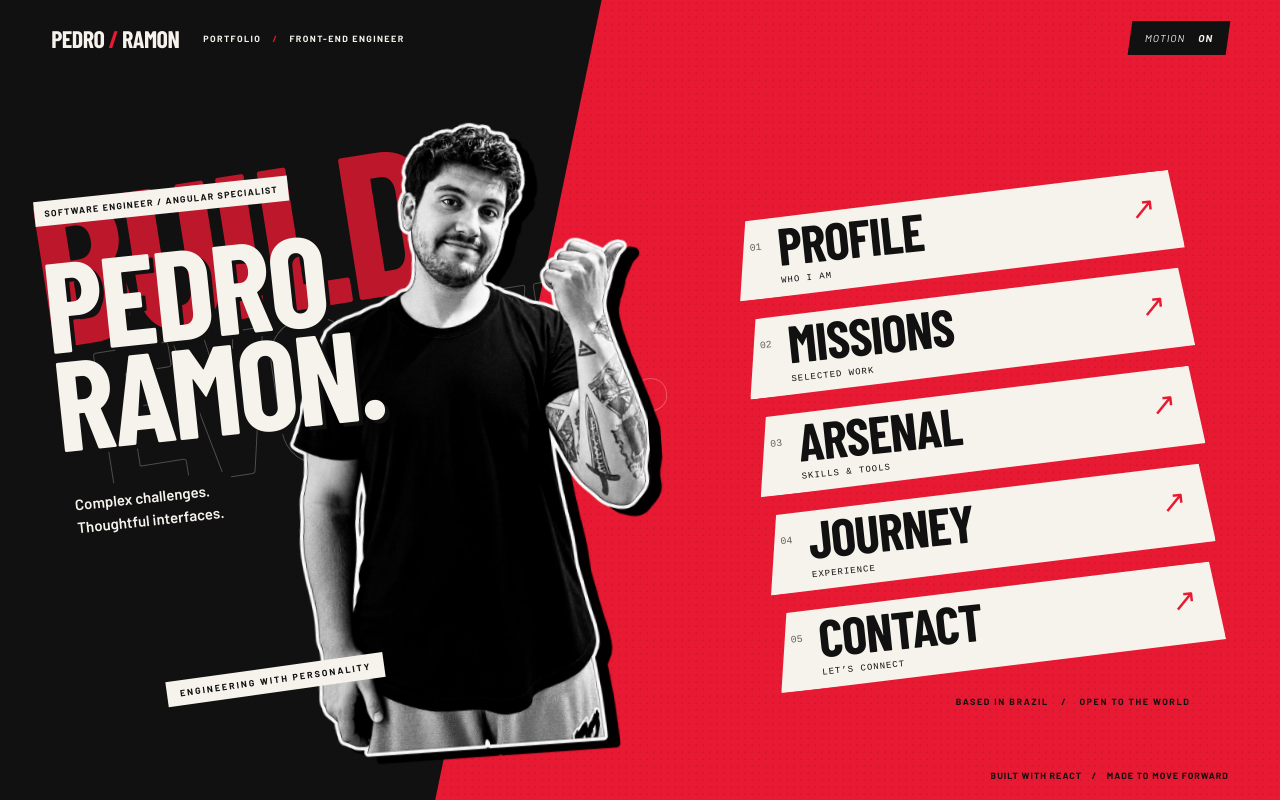
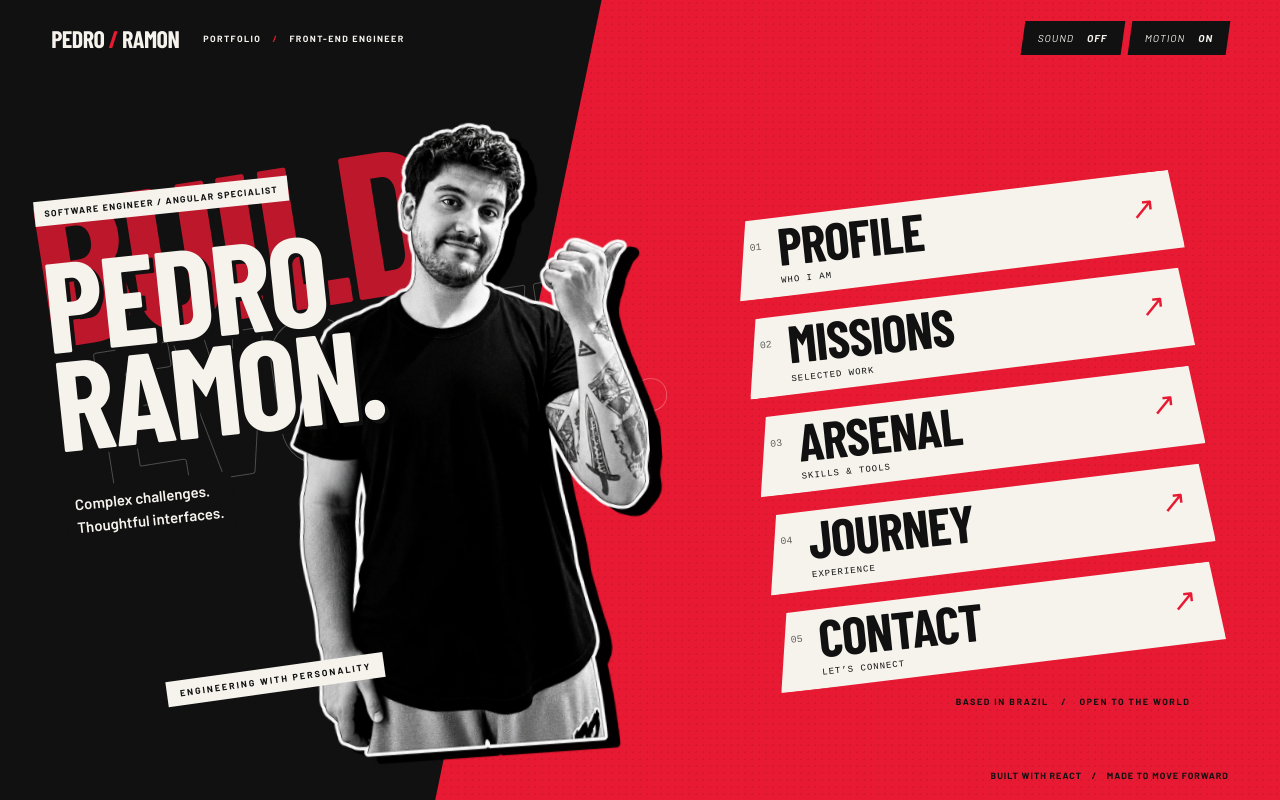
Before and after one commit to Pedro-Ramonn/portfolio-persona, a React (Vite) app: page / in a window 1280 px wide. Built offline with nearby package versions, Linux system fonts and the light colour scheme; a web font is replaced by a local one.

Commit message:
feat: add opt-in Persona 5 menu selection audio

```diff
--- a/src/main.jsx
+++ b/src/main.jsx
@@ -2,6 +2,7 @@ import React, { useEffect, useRef, useState } from 'react';
 import { createRoot } from 'react-dom/client';
 import { sections, projects, skillGroups, nextSection, resolveRoute } from './data.js';
 import './styles.css';
+import { useMenuSound } from './useMenuSound.js';
 
 const asset = name => `${import.meta.env.BASE_URL}portraits/${name}`;
 
@@ -109,6 +110,7 @@ function Home({ onNavigate }) {
 }
 
 function App() {
+  const sound = useMenuSound();
   const [route, setRoute] = useState(() => resolveRoute(window.location.hash));
   const [motion, setMotion] = useState(() => !window.matchMedia('(prefers-reduced-motion: reduce)').matches);
   const contentRef = useRef();
@@ -136,9 +138,9 @@ function App() {
   }, [route]);
   function navigate(id) { shouldFocus.current = id !== 'home'; }
 
-  return <div className={`app ${home ? 'is-home' : 'is-detail'} ${motion ? '' : 'reduce-motion'} scene-${route}`}>
+  return <div onClickCapture={sound.onMenuClick} className={`app ${home ? 'is-home' : 'is-detail'} ${motion ? '' : 'reduce-motion'} scene-${route}`}>
     <a className="skip-link" href="#content" onClick={event => { event.preventDefault(); document.getElementById('content')?.focus(); }}>Skip to content</a><div className="halftone" aria-hidden="true" />
-    <header><a className="wordmark" href="#/home" aria-label="Pedro Ramon — home">PEDRO<span>/</span>RAMON</a><p>PORTFOLIO <span>/</span> FRONT-END ENGINEER</p><button className="motion-button" onClick={() => setMotion(value => !value)} aria-pressed={motion}>MOTION <b>{motion ? 'ON' : 'OFF'}</b></button></header>
+    <header><a className="wordmark" href="#/home" aria-label="Pedro Ramon — home">PEDRO<span>/</span>RAMON</a><p>PORTFOLIO <span>/</span> FRONT-END ENGINEER</p><div className="header-controls"><button className="sound-button" onClick={sound.toggle} aria-pressed={sound.enabled} aria-label={sound.enabled ? 'Turn menu sounds off' : 'Turn menu sounds on'}>SOUND <b>{sound.enabled ? 'ON' : 'OFF'}</b></button><button className="motion-button" onClick={() => setMotion(value => !value)} aria-pressed={motion}>MOTION <b>{motion ? 'ON' : 'OFF'}</b></button></div></header>
     {home ? <Home onNavigate={navigate} /> : <main className="detail-scene" key={route}>
       <aside className="scene-identity"><a className="back-link" href="#/home">← BACK TO MENU</a><div className="scene-portrait"><span className="scene-word" aria-hidden="true">{section.label}</span><img src={asset(section.portrait)} alt={section.alt} /><span className="scene-counter">{section.number}<small>/ 05</small></span></div><Menu compact route={route} onNavigate={navigate} /></aside>
       <section className="content-shell" ref={contentRef} id="content" tabIndex={-1} aria-labelledby="scene-heading"><div className="page-content"><div className="section-kicker"><span>{section.number} / 05</span><h2 ref={headingRef} tabIndex={-1} id="scene-heading">{section.caption}</h2></div><Page /></div></section>
--- a/src/styles.css
+++ b/src/styles.css
@@ -52,3 +52,12 @@ footer{justify-content:flex-end}
   .scene-skills .body-copy{font-size:14px}
   .languages{font-size:11px}
 }
+
+/* Sound is opt-in; both preference controls remain reachable on small screens. */
+.header-controls{margin-left:auto;display:flex;align-items:center;gap:8px}
+.header-controls .motion-button{margin-left:0}
+.sound-button{background:var(--ink);color:var(--paper);font-size:10px;letter-spacing:1px;padding:11px 15px;transform:skew(-8deg);white-space:nowrap}
+.sound-button b{margin-left:10px}
+.sound-button[aria-pressed=true]{background:var(--paper);color:var(--ink)}
+@media(max-width:760px){.header-controls{gap:6px}.sound-button{font-size:8px;padding:9px}.sound-button b{margin-left:6px}}
+@media(max-width:360px){.wordmark{font-size:17px}.header-controls{gap:5px}.header-controls button{letter-spacing:.3px;padding:8px}.header-controls b{margin-left:4px}}
--- /dev/null
+++ b/src/useMenuSound.js
@@ -0,0 +1,48 @@
+import { useEffect, useRef, useState } from 'react';
+
+const preferenceKey = 'portfolio.sound.enabled';
+const menuSelector = '.home-menu a, .scene-menu a, .project-picker button, .back-link, .wordmark';
+
+export function useMenuSound() {
+  const [enabled, setEnabled] = useState(() => {
+    try { return localStorage.getItem(preferenceKey) === 'true'; }
+    catch { return false; }
+  });
+  const audioRef = useRef(null);
+
+  function stop() {
+    if (audioRef.current) {
+      audioRef.current.pause();
+      audioRef.current.currentTime = 0;
+    }
+  }
+
+  useEffect(() => () => {
+    if (audioRef.current) audioRef.current.pause();
+  }, []);
+
+  function play() {
+    if (!audioRef.current) {
+      audioRef.current = new Audio(`${import.meta.env.BASE_URL}audio/menu-select.mp3`);
+      audioRef.current.volume = 0.25;
+    }
+    audioRef.current.currentTime = 0;
+    // Keep navigation available if audio is blocked or cannot load.
+    const playing = audioRef.current.play();
+    playing?.catch(() => {});
+  }
+
+  function toggle() {
+    const next = !enabled;
+    setEnabled(next);
+    try { localStorage.setItem(preferenceKey, String(next)); } catch {}
+    if (next) play();
+    else stop();
+  }
+
+  function onMenuClick(event) {
+    if (enabled && event.target instanceof Element && event.target.closest(menuSelector)) play();
+  }
+
+  return { enabled, toggle, onMenuClick };
+}
```
Also changed, not shown: public/audio/README.md (added), 1 other file (tests, documents, lock files or other folders).
